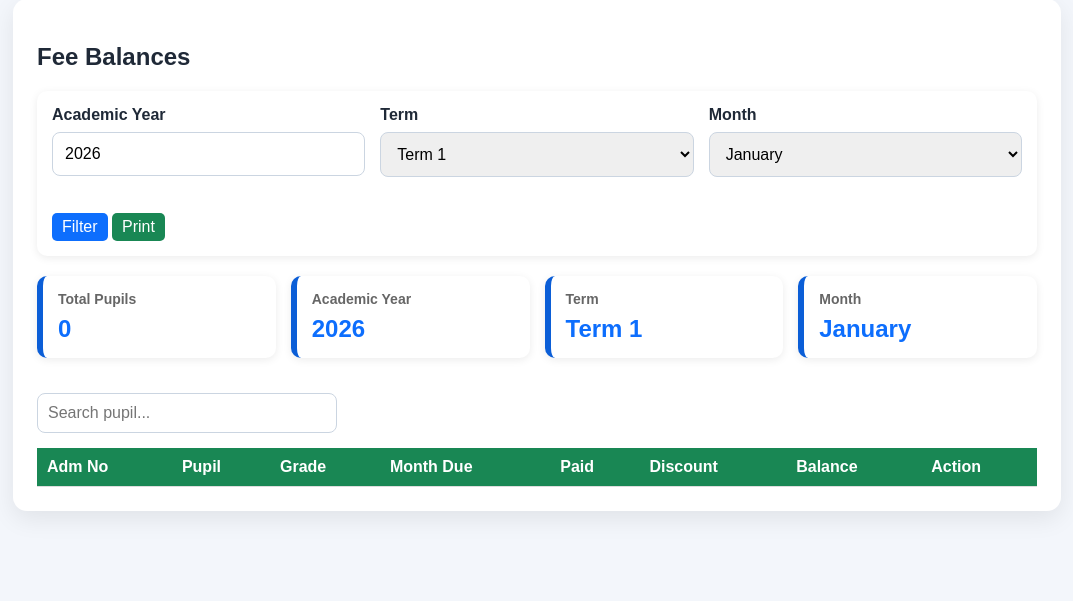
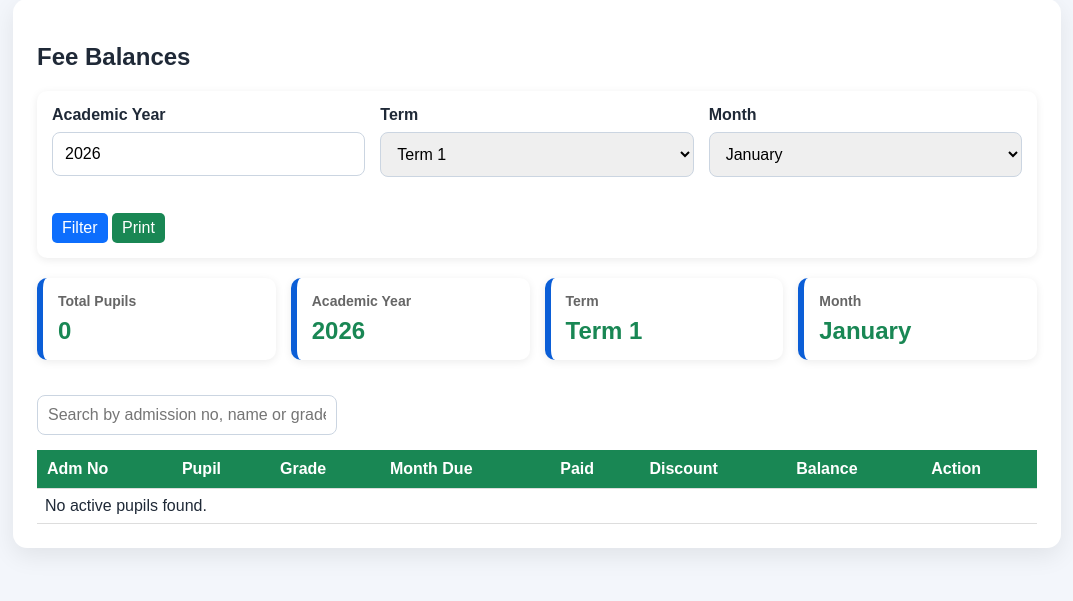
Before and after one commit to qaswar114/umar-faruq-school-system, a Flask app: page /balances in a window 1280 px wide. Shown: the part 199-800 px from the top of the page, without its empty margins (103-1176 px from the left). Run offline with Flask 3, Linux system fonts and the light colour scheme; the visitor is signed in with stand-in values (Sample User, id 1); lists and menus that the app fills with data are empty.

Commit message:
Update balances.html

```diff
--- a/templates/balances.html
+++ b/templates/balances.html
@@ -8,20 +8,23 @@
     gap:15px;
     margin-bottom:20px;
 }
+
 .card{
     background:#fff;
     padding:15px;
     border-radius:10px;
     box-shadow:0 2px 8px rgba(0,0,0,.08);
 }
+
 .card h4{
     margin:0;
     color:#666;
     font-size:14px;
 }
+
 .card h2{
     margin:8px 0 0;
-    color:#0d6efd;
+    color:#198754;
 }
 
 .filter-box{
@@ -38,9 +41,17 @@
     gap:15px;
 }
 
+.search{
+    margin:15px 0;
+    padding:10px;
+    width:300px;
+    max-width:100%;
+}
+
 table{
     width:100%;
     border-collapse:collapse;
+    background:white;
 }
 
 th{
@@ -75,21 +86,36 @@ tr:hover{
 
 .btn{
     text-decoration:none;
-    padding:5px 10px;
+    padding:6px 10px;
     border-radius:5px;
     color:white;
     background:#0d6efd;
+    display:inline-block;
 }
 
 .print-btn{
     background:#198754;
 }
 
-.search{
-    margin:15px 0;
-    padding:10px;
-    width:300px;
-    max-width:100%;
+@media print{
+    nav,
+    header,
+    .navbar,
+    .topbar,
+    .sidebar,
+    .menu,
+    .no-print{
+        display:none !important;
+    }
+
+    body{
+        background:white !important;
+    }
+
+    .panel{
+        box-shadow:none !important;
+        border:none !important;
+    }
 }
 </style>
 
@@ -97,7 +123,7 @@ tr:hover{
 
 <h2>Fee Balances</h2>
 
-<div class="filter-box">
+<div class="filter-box no-print">
 
 <form method="get">
 
@@ -105,15 +131,15 @@ tr:hover{
 
 <div>
 <label>Academic Year</label>
-<input type="number" name="year" value="{{year}}">
+<input type="number" name="year" value="{{ year }}">
 </div>
 
 <div>
 <label>Term</label>
 <select name="term" id="termSelect">
 {% for t in terms %}
-<option value="{{t}}" {% if t==term %}selected{% endif %}>
-{{t}}
+<option value="{{ t }}" {% if t == term %}selected{% endif %}>
+{{ t }}
 </option>
 {% endfor %}
 </select>
@@ -122,13 +148,11 @@ tr:hover{
 <div>
 <label>Month</label>
 <select name="month" id="monthSelect">
-
 {% for m in term_months[term] %}
-<option value="{{m}}" {% if m==month %}selected{% endif %}>
-{{m}}
+<option value="{{ m }}" {% if m == month %}selected{% endif %}>
+{{ m }}
 </option>
 {% endfor %}
-
 </select>
 </div>
 
@@ -136,9 +160,7 @@ tr:hover{
 
 <br>
 
-<button class="btn">
-Filter
-</button>
+<button class="btn">Filter</button>
 
 <a href="#" onclick="window.print()" class="btn print-btn">
 Print
@@ -173,10 +195,10 @@ Print
 </div>
 
 <input
-class="search"
+class="search no-print"
 type="text"
 id="searchInput"
-placeholder="Search pupil..."
+placeholder="Search by admission no, name or grade..."
 onkeyup="searchTable()"
 >
 
@@ -190,7 +212,7 @@ onkeyup="searchTable()"
 <th>Paid</th>
 <th>Discount</th>
 <th>Balance</th>
-<th>Action</th>
+<th class="no-print">Action</th>
 </tr>
 
 {% for r in rows %}
@@ -210,35 +232,28 @@ onkeyup="searchTable()"
 <td>{{ money(r.discounts) }}</td>
 
 <td>
+{% if r.closing <= 0 %}
+<span class="good">{{ money(r.closing) }}</span>
+{% elif r.closing < 5000 %}
+<span class="warning">{{ money(r.closing) }}</span>
+{% else %}
+<span class="bad">{{ money(r.closing) }}</span>
+{% endif %}
+</td>
 
-{% if r.closing <=0 %}
-<span class="good">
-{{ money(r.closing) }}
-</span>
+<td class="no-print">
+<a class="btn"
+href="{{ url_for('statement', pupil_id=r.pupil.id, year=year) }}">
+Statement
+</a>
+</td>
 
-{% elif r.closing < 5000 %}
-<span class="warning">
-{{ money(r.closing) }}
-</span>
+</tr>
 
 {% else %}
-<span class="bad">
-{{ money(r.closing) }}
-</span>
 
-{% endif %}
-
-</td>
-
-<td>
-
-<a class="btn"
-href="{{ url_for('statement', pupil_id=r.pupil.id) }}">
-Statement
-</a>
-
-</td>
-
+<tr>
+<td colspan="8">No active pupils found.</td>
 </tr>
 
 {% endfor %}
@@ -248,51 +263,33 @@ Statement
 </div>
 
 <script>
+const termMonths = {{ term_months|tojson }};
 
-const termMonths={{ term_months|tojson }};
+document.getElementById("termSelect").onchange = function(){
+    let term = this.value;
+    let monthSelect = document.getElementById("monthSelect");
 
-document.getElementById("termSelect").onchange=function(){
+    monthSelect.innerHTML = "";
 
-let term=this.value;
-
-let month=document.getElementById("monthSelect");
-
-month.innerHTML="";
-
-termMonths[term].forEach(function(m){
-
-let option=document.createElement("option");
-
-option.value=m;
-
-option.text=m;
-
-month.appendChild(option);
-
-});
-
+    termMonths[term].forEach(function(m){
+        let option = document.createElement("option");
+        option.value = m;
+        option.text = m;
+        monthSelect.appendChild(option);
+    });
 };
 
 function searchTable(){
+    let input = document.getElementById("searchInput");
+    let filter = input.value.toUpperCase();
+    let table = document.getElementById("balanceTable");
+    let tr = table.getElementsByTagName("tr");
 
-let input=document.getElementById("searchInput");
-
-let filter=input.value.toUpperCase();
-
-let table=document.getElementById("balanceTable");
-
-let tr=table.getElementsByTagName("tr");
-
-for(let i=1;i<tr.length;i++){
-
-let txt=tr[i].textContent||tr[i].innerText;
-
-tr[i].style.display=txt.toUpperCase().indexOf(filter)>-1?"":"none";
-
+    for(let i = 1; i < tr.length; i++){
+        let txt = tr[i].textContent || tr[i].innerText;
+        tr[i].style.display = txt.toUpperCase().indexOf(filter) > -1 ? "" : "none";
+    }
 }
-
-}
-
 </script>
 
 {% endblock %}
```
